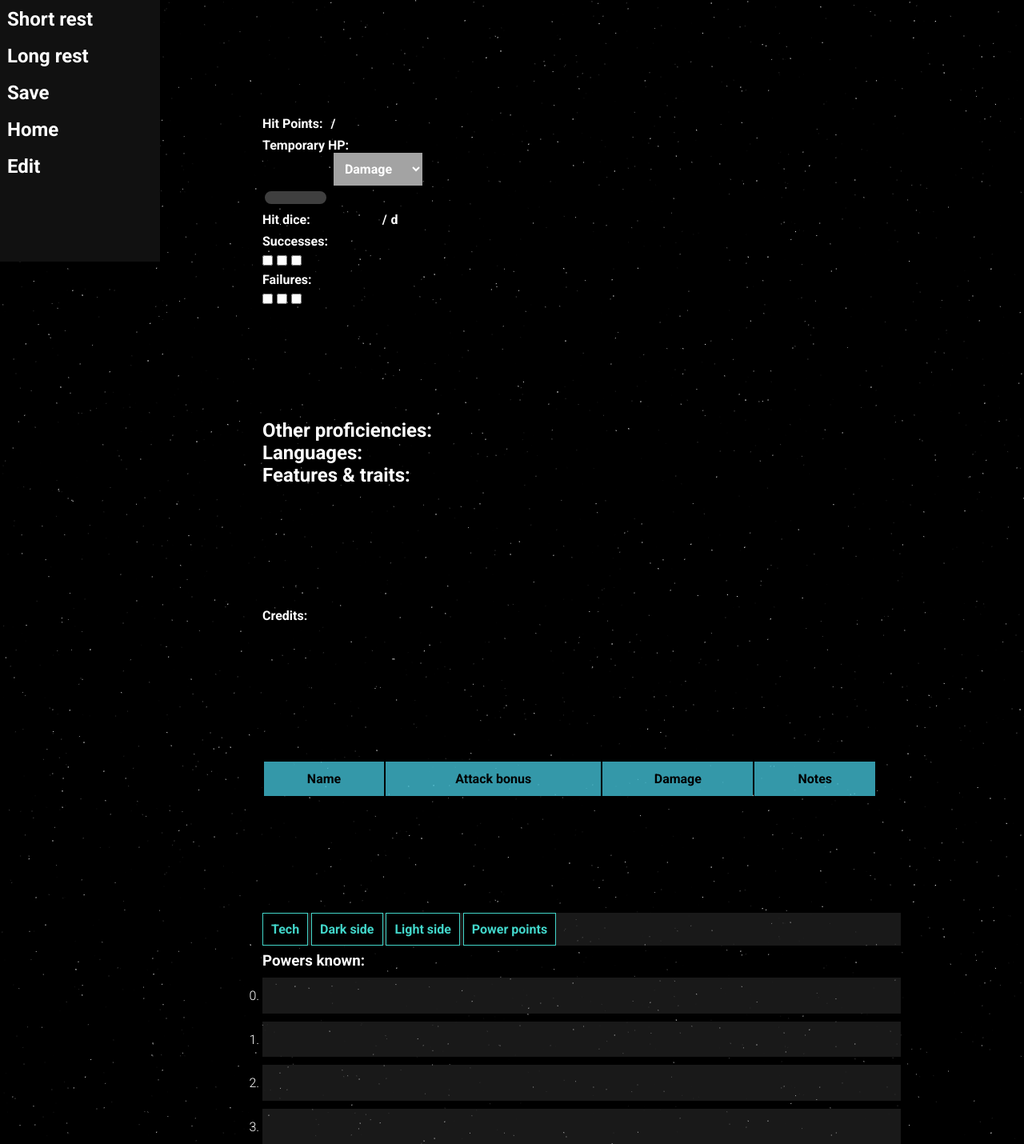
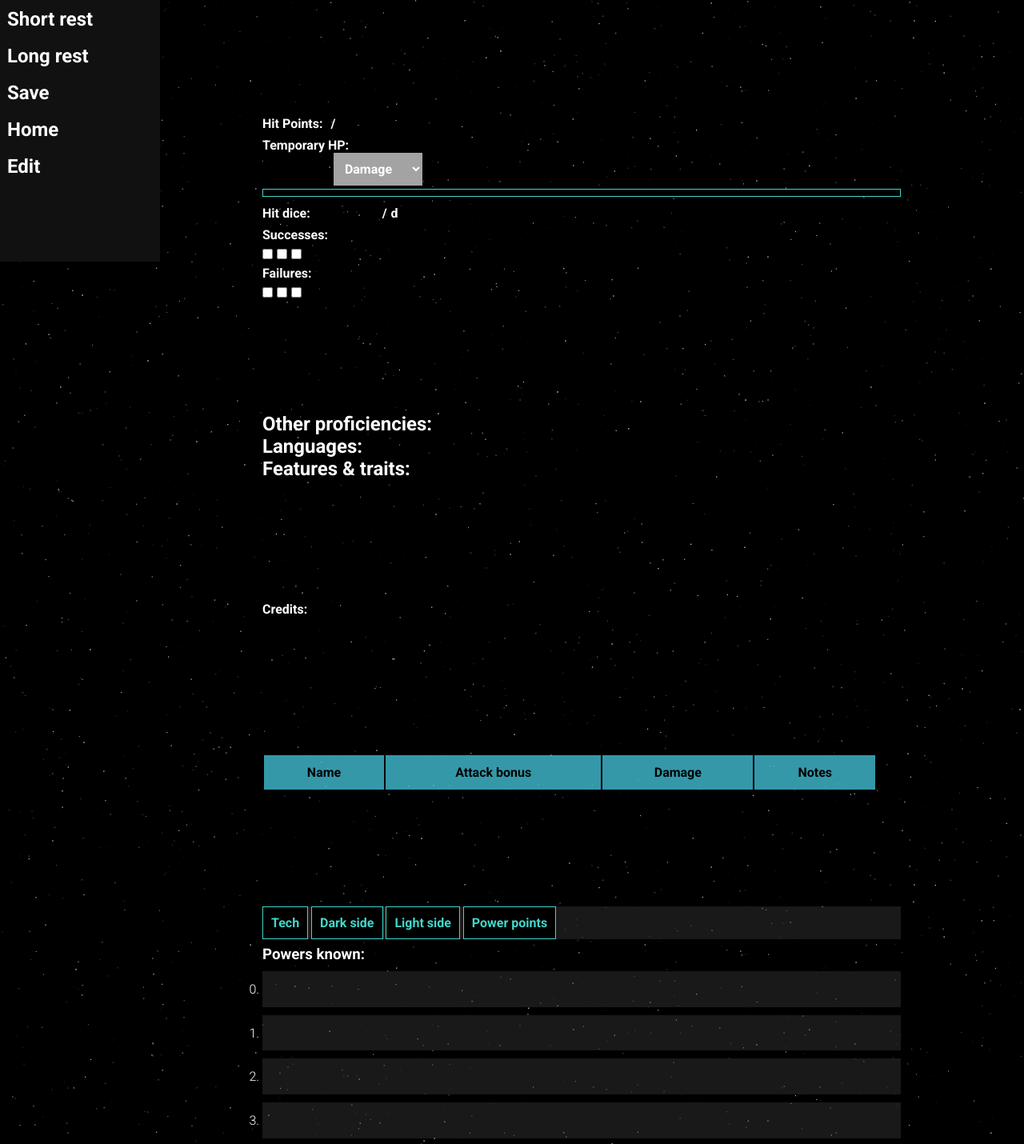
Before and after one commit to pjlapinski/SW5e-Char-Sheets, a Flask app: template templates/character-sheet.html in a window 1280 px wide. Shown: the part 473-1903 px from the top of the page at 80% size. Run offline with Flask 2, Linux system fonts and the light colour scheme; the template is opened without the code that fills it, so the values that code supplies are empty.

Commit message:
basic CSS cleanup

```diff
--- a/static/css/char-sheet-style.css
+++ b/static/css/char-sheet-style.css
@@ -200,18 +167,10 @@
 }
 
 #submit-heal-or-damage {
-  background: rgb(63, 63, 63);
-  color: rgb(255, 255, 255);
-  border: solid;
-  border-color: black;
-  border-radius: 15px;
-  font-weight: bold;
-  padding: 1vh 3vw;
-}
-
-#submit-heal-or-damage:active {
-  background-color: rgb(255, 255, 255);
-  color: rgb(63, 63, 63);
+  width: 100%;
+  padding: 0.5vh;
+  margin-top: 4px;
+  margin-bottom: 4px;
 }
 
 /* styling for the part with attribute scores and skills */
@@ -337,6 +300,16 @@
   font-weight: bold;
   background: #42c0d6ca;
   color: black;
+}
+
+/* powers */
+
+.tabs {
+}
+
+.tabs-button {
+  width: fit-content;
+  padding: ;
 }
 
 .power__single-line {
@@ -355,12 +328,45 @@
   display: none;
 }
 
-.tabs {
+/* skills */
+
+.skills-toggle {
+  width: 100%;
 }
 
-.tabs-button {
-  width: fit-content;
-  padding: ;
+.skills-toggle {
+  background-color: rgb(68, 68, 68);
+  border: none;
+  padding: 2%;
+  text-align: left;
+  color: white;
+  font-weight: bold;
+  text-decoration: none;
+  display: inline-block;
+  cursor: pointer;
+}
+
+.skills-toggle:after {
+  content: '\002B';
+  color: #777;
+  font-weight: bold;
+  float: right;
+  margin-left: 5px;
+}
+
+.skills-toggle-active:after {
+  content: '\2212';
+}
+
+.skills-toggle:hover {
+  background: rgba(116, 116, 116, 0.8);
+  box-shadow: none;
+}
+
+/* notes */
+
+#notes-edit {
+  min-height: 80vh;
 }
 
 li {
--- a/templates/character-sheet.html
+++ b/templates/character-sheet.html
@@ -144,7 +144,7 @@
             <option value="temp-hp">Temp. HP</option>
           </select>
         </div>
-        <button id="submit-heal-or-damage"></button>
+        <button id="submit-heal-or-damage" class="wide-button" style="display: block;"></button>
         <div class="hit-dice-wrapper">
           <h4 class="label">Hit dice:</h4>
           <input
```
Also changed, not shown: other parts of static/css/char-sheet-style.css (+8 -37 lines).
